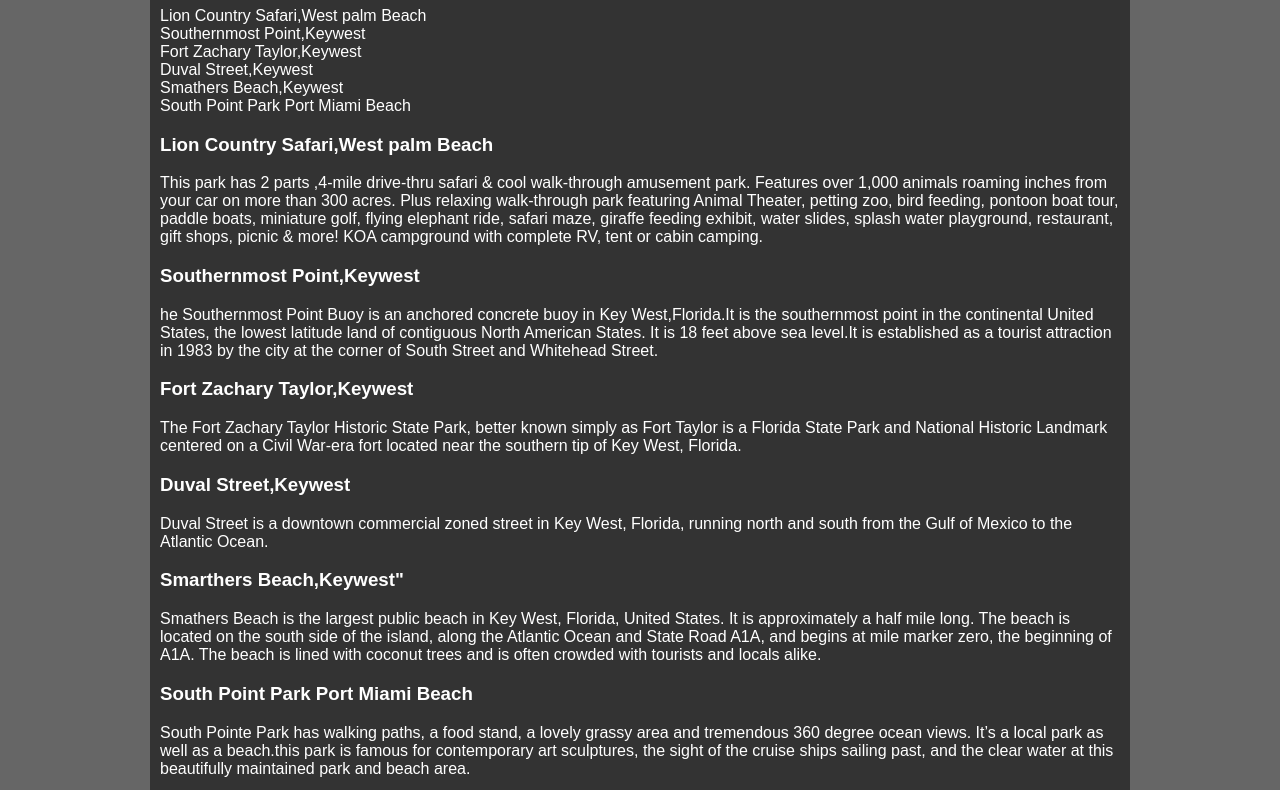
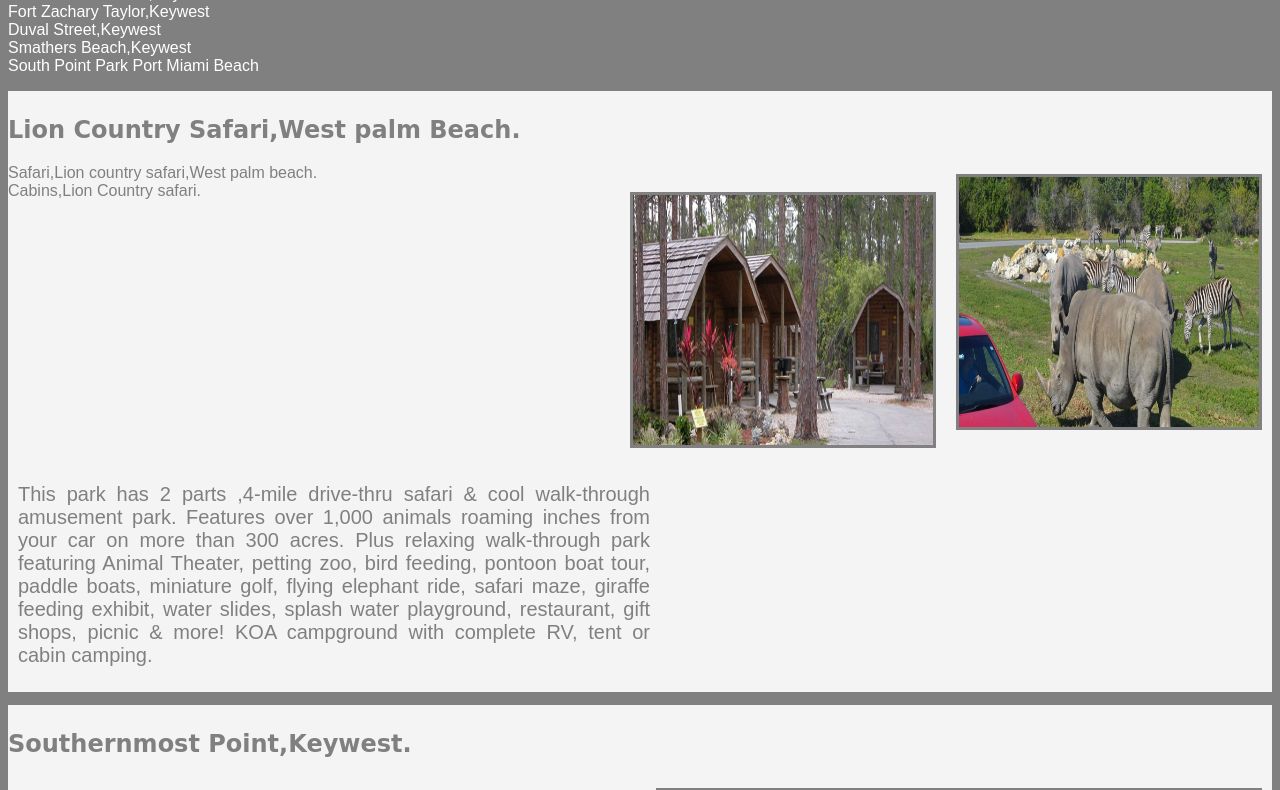
Before and after one commit to samsharath/Assignment4, a plain HTML site: page index_new.html in a window 1280 px wide. Shown: the part 113-903 px from the top of the page. Drawn offline with Linux system fonts and the light colour scheme.

Commit message:
new html file

```diff
--- a/index_new.html
+++ b/index_new.html
@@ -3,77 +3,204 @@
 <head>
 	<title></title>
     <style>
+        div h1{
+
+            color:white;
+            text-align:center;
+
+        }
         body{
-            background:#666;
-            color:#fff;
-            font-family: arial;
+            background:grey;
+            color:lightgrey;
+            font-family: Arial,sams-serif;
+
         }
-        a{
+        a{  font-size: 16px;
             color:#fff;
             text-decoration: none;
         }
         ul{
             padding: 0;
-        }
-        #container{
-            background:#333;
-            width:960px;
-            margin: 30px auto;
-            overflow:hidden;
-            padding: 10px;
+            text-decoration: none;
         }
 
+
+ img {
+
+  float: right;
+  width:600px;
+  height:300px;
+  margin-left:10px;
+  margin-top: 10px;
+  margin-right: 10px;
+  margin-bottom: 10px;
+  padding-right:0px;
+  padding-bottom: 10px:
+  padding top:10px;
+  border-width:px;
+  border-color: grey;
+  border-style:solid;
+
+}
+
+
+
+    div p {
+        font-size: 20px;
+        padding-top: 5px;
+        padding-bottom: 5px;
+        padding-left: 10px;
+        float:left;
+        width:50%;
+        text-align: justify;
+    }
+
+
+        #container{
+
+            margin: 10px;
+            padding-right:  10px;
+            line-height: 1.3em;
+
+        }
+
+        div h2{
+
+            font-style: solid italic;
+            font-family: cursive;
+        }
+        .article1{
+            background-color: #f4f4f4;
+            padding-top:5px;
+            padding-bottom: 5px
+            border: 1px solid lightgrey;
+            float:left;
+            width:100%;
+            overflow:hidden;
+            color:grey;
+            margin-bottom: 13px
+        }
+        .article{
+            background-color: #f4f4f4;
+            padding-top:5px;
+            padding-bottom: 5px
+            border: 1px solid lightgrey;
+            float:left;
+            width:100%;
+            overflow:hidden;
+            color:grey;
+            margin-bottom: 13px
+        }
+        .article img{
+            float: right;
+            width:300px;
+            height:250px;
+            margin-left:10px;
+            margin-top: 10px;
+            margin-right: 10px;
+            margin-bottom: 10px;
+            padding-right:0px;
+            padding-bottom: 10px:
+            padding top:10px;
+            border-width:px;
+            border-color: grey;
+            border-style:solid;
+
+        }
+        figcaption{
+            text-orientation:  right;
+
+        }
 
     </style>
 </head>
 <body>
-     <div id="container">
+
      	<header>
-     	<h1>My Trip to Keywest</h1>
+
+
      	</header>
+        <div class="container">
+            <h1>My Trip to Keywest</h1>
         <nav>
            <ul>
-                <li><a href="#">Lion Country Safari,West palm Beach</a></li>
-        		<li><a href="#">Southernmost Point,Keywest</a></li>
-        		<li><a href="#">Fort Zachary Taylor,Keywest</a></li>
-        		<li><a href="#">Duval Street,Keywest</a></li>
-        		<li><a href="#">Smathers Beach,Keywest</a></li>
-        		<li><a href="#">South Point Park Port Miami Beach</a></li>
+                <li><a href="#Lion Country Safari,West palm Beach">Lion Country Safari,West palm Beach</a></li>
+        		<li><a href="#Southernmost Point,Keywest">Southernmost Point,Keywest</a></li>
+        		<li><a href="#Fort Zachary Taylor,Keywest">Fort Zachary Taylor,Keywest</a></li>
+        		<li><a href="#Duval Street,Keywest">Duval Street,Keywest</a></li>
+        		<li><a href="#Smathers Beach,Keywest">Smathers Beach,Keywest</a></li>
+        		<li><a href="#South Point Park Port Miami Beach">South Point Park Port Miami Beach</a></li>
            </ul>
         </nav>
 
         <main>
+            <div class="article">
         	<article>
-        		<h3>Lion Country Safari,West palm Beach</h3>
+
+                <a name="Lion Country Safari,West palm Beach"></a>
+                <h2>Lion Country Safari,West palm Beach.</h2>
+                <img src="img/Safari1.jpg"><figcaption>Safari,Lion country safari,West palm beach. </figcaption>
+                <img src="img/Cabins.jpg"><figcaption>Cabins,Lion Country safari.</figcaption>
         		<p>This park has 2 parts ,4-mile drive-thru safari & cool walk-through amusement park. Features over 1,000 animals roaming inches from your car on more than 300 acres. Plus relaxing walk-through park featuring Animal Theater, petting zoo, bird feeding, pontoon boat tour, paddle boats, miniature golf, flying elephant ride, safari maze, giraffe feeding exhibit, water slides, splash water playground, restaurant, gift shops, picnic & more! KOA campground with complete RV, tent or cabin camping.
                 </p>
         	</article>
-        	<article><h3>Southernmost Point,Keywest</h3>
-        		<p>he Southernmost Point Buoy is an anchored concrete buoy in Key West,Florida.It is the southernmost point in the continental United States, the lowest latitude land of contiguous North American States. It is 18 feet above sea level.It is established as a tourist attraction in 1983 by the city at the corner of South Street and Whitehead Street.
+            </div>
+
+            <div class="article1">
+        	<article>
+                <a name="Southernmost Point,Keywest"></a>
+                <h2>Southernmost Point,Keywest.</h2>
+                <img src = "img/southpoint.jpg">
+        		<p>The Southernmost Point Buoy is an anchored concrete buoy in Key West,Florida.It is the southernmost point in the continental United States, the lowest latitude land of contiguous North American States. It is 18 feet above sea level.It is established as a tourist attraction in 1983 by the city at the corner of South Street and Whitehead Street.
                 </p>
         	</article>
+            </div>
+
+            <div class="article1">
         	<article>
-        		<h3>Fort Zachary Taylor,Keywest</h3>
+                <a name="Fort Zachary Taylor,Keywest"></a>
+        		<h2>Fort Zachary Taylor,Keywest.</h2>
+                <img src ="img/Fort_zachary.jpg">
         		<p>The Fort Zachary Taylor Historic State Park, better known simply as Fort Taylor is a Florida State Park and National Historic Landmark centered on a Civil War-era fort located near the southern tip of Key West, Florida.
                 </p>
             </article>
+            </div>
+
+            <div class="article1">
             <article>
-        		<h3>Duval Street,Keywest</h3>
+
+                <a name="Duval Street,Keywest"></a>
+                <h2>Duval Street,Keywest.</h2>
+                <img src ="img/DuvalStreet.jpg">
         		<p>Duval Street is a downtown commercial zoned street in Key West, Florida, running north and south from the Gulf of Mexico to the Atlantic Ocean.
                 </p>
             </article>
+            </div>
+
+            <div class="article1">
             <article>
-        		<h3>Smarthers Beach,Keywest"</h3>
+
+                <a name="Smarthers Beach,Keywest"></a>
+                <h2>Smarthers Beach,Keywest.</h2>
+                <img src ="img/Smarther.jpg">
         		<p>Smathers Beach is the largest public beach in Key West, Florida, United States. It is approximately a half mile long. The beach is located on the south side of the island, along the Atlantic Ocean and State Road A1A, and begins at mile marker zero, the beginning of A1A. The beach is lined with coconut trees and is often crowded with tourists and locals alike.
                 </p>
             </article>
+            </div>
+
+            <div class="article1">
             <article>
-        		<h3>South Point Park Port Miami Beach </h3>
+                <a name="South Point Park Port Miami Beach"></a>
+        		<h2>South Point Park Port Miami Beach.</h2>
+                <img src ="img/SouthPointPark.jpg">
         		<p>South Pointe Park has walking paths, a food stand, a lovely grassy area and tremendous 360 degree ocean views. It’s a local park as well as a beach.this park is famous for contemporary art sculptures, the sight of the cruise ships sailing past, and the clear water at this beautifully maintained park and beach area.
                 </p>
             </article>
+        </div>
         </main>
-        <footer>by Lakshmi,2020</footer>
+    </div>
+        <div>
+        <footer>2020,By Lakshmi</footer>
     </div>
 </body>
 </html>
```
Also changed, not shown: 1 other file.
